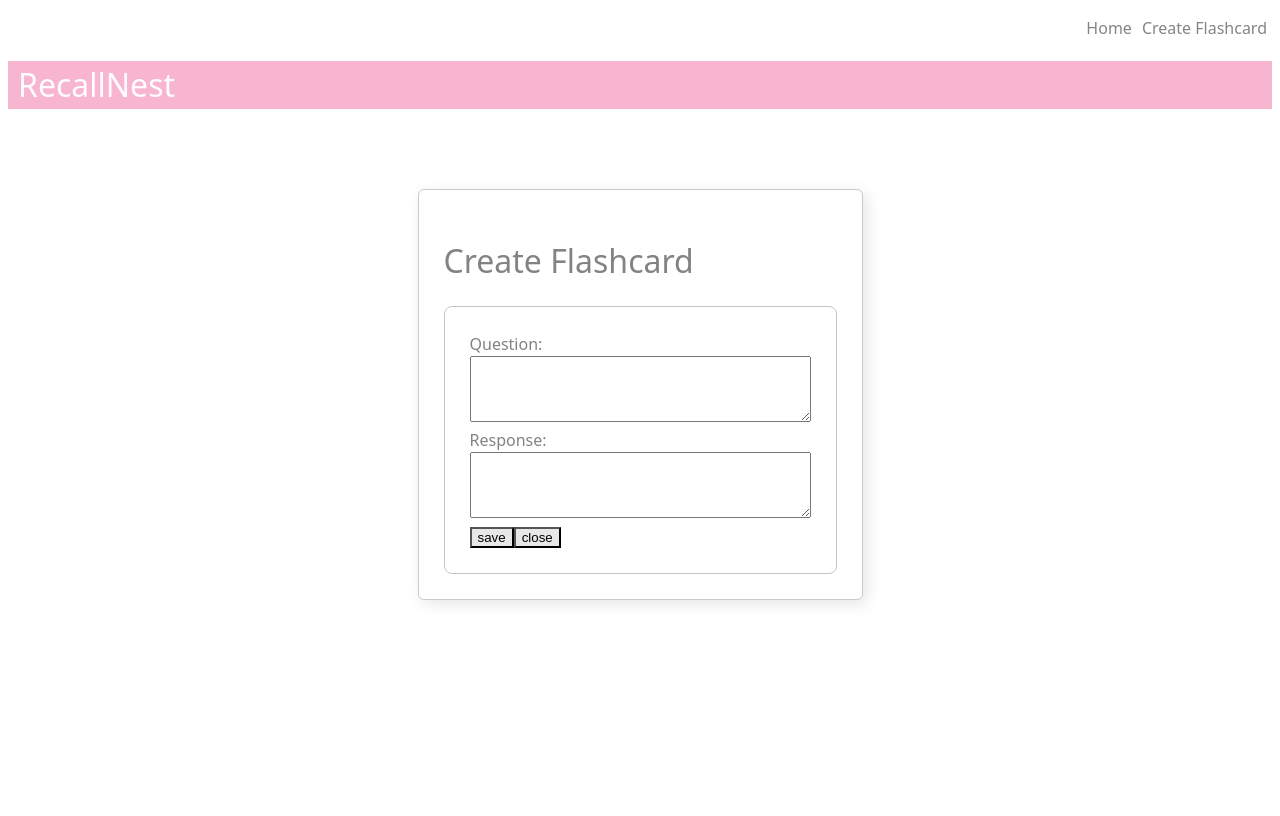
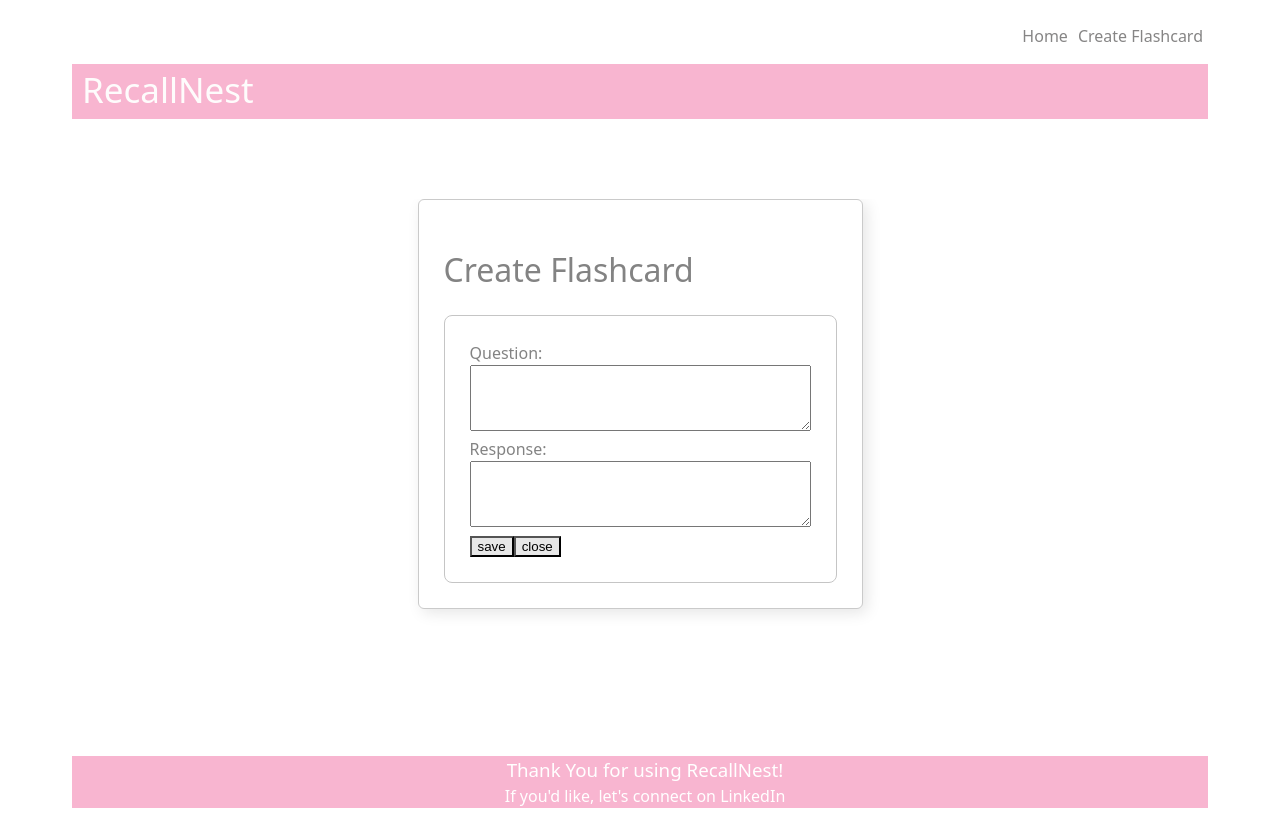
Before and after one commit to drojaa/flashcards, a React app: page /Create in a window 1280 px wide. Built offline with nearby package versions, Linux system fonts and the light colour scheme; the HTML template or start-up script is replaced by a standard one.

Commit message:
Fixed Header Sizing

```diff
--- a/src/App.css
+++ b/src/App.css
@@ -1,6 +1,13 @@
-#root {
-  max-width: 1280px;
-  margin: 0 auto;
-  padding: 2rem;
-  text-align: center;
+ #main-container {
+  height: 100vh;  /* Full viewport height */
+  display: flex;
+  flex-direction: column;
+
+
 }
+
+#content {
+  flex: 1;  /* Makes content expand to fill available space */
+  overflow: auto; /* Enables scrolling if content is too long */
+
+}
--- a/src/App.tsx
+++ b/src/App.tsx
@@ -2,17 +2,26 @@ import { createBrowserRouter, Route, Routes, RouterProvider } from 'react-router
 import Header from './Header';
 import Nav from './Nav';
 import Home from './Home'
+import Footer from './Footer';
 import CreateFlashcard from './CreateFlashcard';
+import "./App.css";
 
 const Root = () => {
   return (
     <>
-       <Nav />
-      <Header />
+      <div id="main-container">
+      <Nav/>
+      <Header/>
+      <main id="content">
       <Routes>
         <Route path="/" element={<Home/>} />
         <Route path="/Create" element={<CreateFlashcard/>} />
       </Routes>
+      </main>
+      <Footer/>
+
+      </div>
+
 
     </>
   )
--- /dev/null
+++ b/src/Footer.css
@@ -0,0 +1,15 @@
+
+
+#footer {
+ background-color: rgb(248, 181, 208);
+ font-family: system-ui, -apple-system, BlinkMacSystemFont, 'Segoe UI', Roboto, Oxygen, Ubuntu, Cantarell, 'Open Sans', 'Helvetica Neue', sans-serif;
+ text-align: center;
+ padding-left: 10px;
+ color: white;
+
+}
+
+h4, h3{
+    margin: 0;
+    font-weight: lighter;
+}
--- /dev/null
+++ b/src/Footer.tsx
@@ -0,0 +1,12 @@
+import "./Footer.css"
+
+
+
+export default function Footer(){
+    return (
+        <footer id="footer">
+            <h3>Thank You for using RecallNest!</h3>
+            <h4> If you'd like, let's connect on LinkedIn</h4>
+        </footer>
+    )
+}
--- a/src/Header.css
+++ b/src/Header.css
@@ -5,9 +5,18 @@
     text-align: left;
     padding-left: 10px ;
     margin-bottom: 80px;
+    padding-bottom: 2px;
+
+
 }
 
 #header {
     font-weight: lighter;
     color: rgb(254, 252, 252);
+
 }
+
+h2 {
+    font-size: 35px;
+    margin: 0;
+}
--- a/src/Header.tsx
+++ b/src/Header.tsx
@@ -7,7 +7,7 @@ export default function Header(){
         <>
 
         <div id="header-container">
-            <h1 id="header">RecallNest</h1>
+            <h2 id="header">RecallNest</h2>
         </div>
         </>
     )
--- a/src/Home.tsx
+++ b/src/Home.tsx
@@ -1,9 +1,5 @@
 
 // Compoennt for Homepage
-
-
-import CreateFlashcard from "./CreateFlashcard";
-
 
 
 export default function Home() {
--- a/src/index.css
+++ b/src/index.css
@@ -2,6 +2,7 @@
   font-family: system-ui, Avenir, Helvetica, Arial, sans-serif;
   line-height: 1.5;
   font-weight: 400;
+  margin: 0% 5% 0% 5%;
 
 
   color: rgba(255, 255, 255, 0.87);
```
